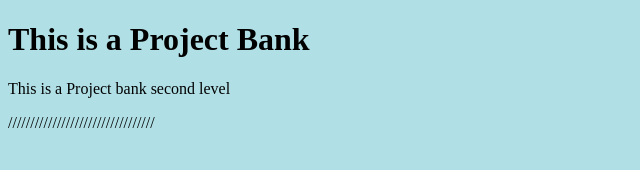
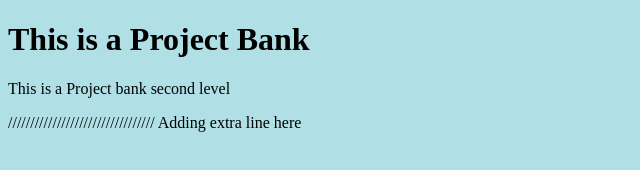
Before and after one commit to KiranKote0510/Project_bank, a plain HTML site: page index.html in a window 1280 px wide. Shown: the whole page, without its empty margins (0-640 px from the left). Drawn offline with Linux system fonts and the light colour scheme.

Commit message:
File updated by Kiran from Mumbai location

```diff
--- a/index.html
+++ b/index.html
@@ -5,5 +5,7 @@
 <h1>This is a Project Bank</h1>
 <p>This is a Project bank second level</p>
 /////////////////////////////////
+
+Adding extra line here
 </body>
 </html>
```
